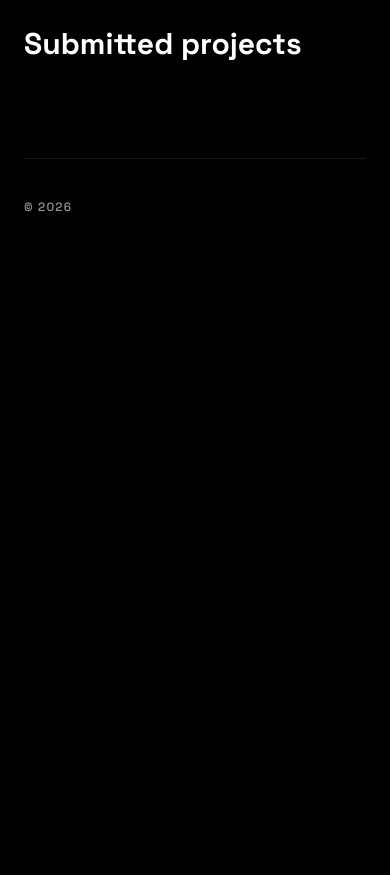
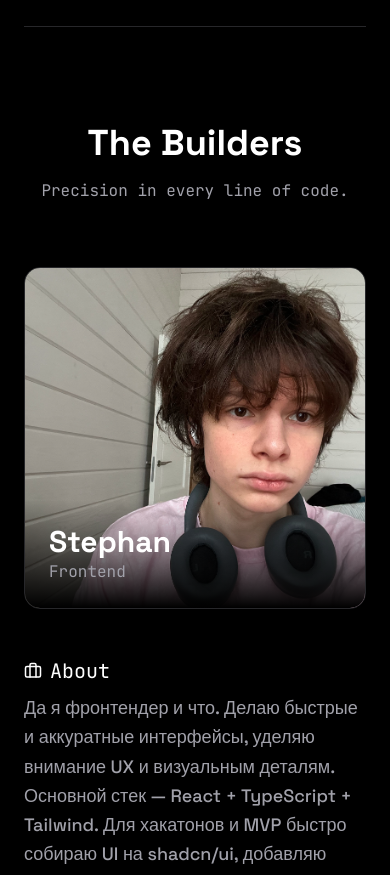
Before and after one commit to luhgeek1/chupapis-landing, a React (Vite) app in the folder landing/: page / in a window 390 px wide. Shown: the part 1120-1995 px from the top of the page. Before the commit the page ends 1399 px from the top, so only its background shows below. Built offline with nearby package versions, Linux system fonts and the light colour scheme.

Commit message:
Add team member section with MemberCard component
Introduces a new 'The Builders' section to the landing page, displaying team members using the newly created MemberCard component. MemberCard presents member details, bio, tech stack, and stats with animated transitions.

```diff
--- a/landing/src/App.tsx
+++ b/landing/src/App.tsx
@@ -1,7 +1,8 @@
 import React from 'react';
 import { ArrowDown, Cpu, Terminal, Coffee } from 'lucide-react';
 import Background3D from './components/background/Background';
-import { TEAM_NAME, TEAM_DESCRIPTION, STATS } from './shared/constants';
+import MemberCard from './components/team/MemberCard';
+import { TEAM_NAME, TEAM_DESCRIPTION, STATS, MEMBERS } from './shared/constants';
 
 function App() {
   return (
@@ -44,6 +45,19 @@ function App() {
           </div>
         </section>
 
+        <section className="py-24 border-t border-brand-border">
+          <div className="mb-16 text-center">
+            <h2 className="text-4xl md:text-5xl font-bold mb-4 font-sans text-white">The Builders</h2>
+            <p className="text-brand-muted font-mono">Precision in every line of code.</p>
+          </div>
+
+          <div className="max-w-5xl mx-auto">
+            {MEMBERS.map((member, index) => (
+              <MemberCard key={member.id} member={member} index={index} />
+            ))}
+          </div>
+        </section>
+
         <section id="projects" className="space-y-3">
           <h2 className="text-3xl font-bold">Submitted projects</h2>
           <p className="text-white/70">
--- /dev/null
+++ b/landing/src/components/team/MemberCard.tsx
@@ -0,0 +1,78 @@
+import React from 'react';
+import { motion } from 'framer-motion';
+import { TeamMember } from '../../shared/types';
+import { Code, Briefcase, User } from 'lucide-react';
+
+interface MemberCardProps {
+  member: TeamMember;
+  index: number;
+}
+
+const MemberCard: React.FC<MemberCardProps> = ({ member, index }) => {
+  const isEven = index % 2 === 0;
+
+  return (
+    <motion.div
+      initial={{ opacity: 0, y: 50 }}
+      whileInView={{ opacity: 1, y: 0 }}
+      viewport={{ once: true, margin: "-100px" }}
+      transition={{ duration: 0.6, delay: index * 0.2 }}
+      className={`flex flex-col ${isEven ? 'lg:flex-row' : 'lg:flex-row-reverse'} gap-12 items-center mb-24`}
+    >
+      <div className="w-full lg:w-1/2 relative group">
+        <div className={`absolute -inset-1 bg-gradient-to-r ${member.imagePlaceholderColor} rounded-2xl blur opacity-0 group-hover:opacity-40 transition duration-500`}></div>
+        <div className="relative aspect-square rounded-2xl bg-brand-surface border border-brand-border overflow-hidden flex items-center justify-center group-hover:border-brand-accent/30 transition-colors duration-500">
+            {member.imageSrc ? (
+              <img src={member.imageSrc} alt={member.name} className="w-full h-full object-cover " />
+            ) : (
+              <div className="text-center p-6 text-brand-muted">
+                  <User size={64} className="mx-auto mb-4 opacity-50" />
+              </div>
+            )}
+
+            <div className="absolute bottom-0 left-0 right-0 p-6 bg-gradient-to-t from-black to-transparent">
+                <h3 className="text-3xl font-bold text-white font-sans">{member.name}</h3>
+                <p className="text-brand-muted font-mono">{member.role}</p>
+            </div>
+        </div>
+      </div>
+
+      <div className="w-full lg:w-1/2 space-y-6">
+        <div>
+          <h4 className="text-xl font-mono text-brand-accent mb-2 flex items-center gap-2">
+             <Briefcase size={18} /> About
+          </h4>
+          <p className="text-brand-muted text-lg leading-relaxed">
+            {member.bio}
+          </p>
+        </div>
+
+        <div>
+            <h4 className="text-xl font-mono text-brand-accent mb-3 flex items-center gap-2">
+                <Code size={18} /> Tech Stack
+            </h4>
+            <div className="flex flex-wrap gap-2">
+                {member.techStack.map((tech) => (
+                    <span key={tech} className="px-3 py-1 rounded-sm bg-white/5 border border-white/10 text-sm font-mono text-gray-300 hover:bg-white hover:text-black transition-all duration-300 cursor-default">
+                        {tech}
+                    </span>
+                ))}
+            </div>
+        </div>
+
+        <div className="grid grid-cols-2 gap-4 mt-6">
+            <div className="p-4 rounded-xl bg-brand-surface border border-brand-border">
+                <span className="block text-brand-muted text-xs uppercase tracking-wider">Experience</span>
+                <span className="block text-2xl font-bold font-mono text-white">{member.experience}</span>
+            </div>
+            <div className="p-4 rounded-xl bg-brand-surface border border-brand-border">
+                <span className="block text-brand-muted text-xs uppercase tracking-wider">Projects</span>
+                <span className="block text-2xl font-bold font-mono text-white">{member.projectsCount}</span>
+            </div>
+        </div>
+      </div>
+    </motion.div>
+  );
+};
+
+export default MemberCard;
```
